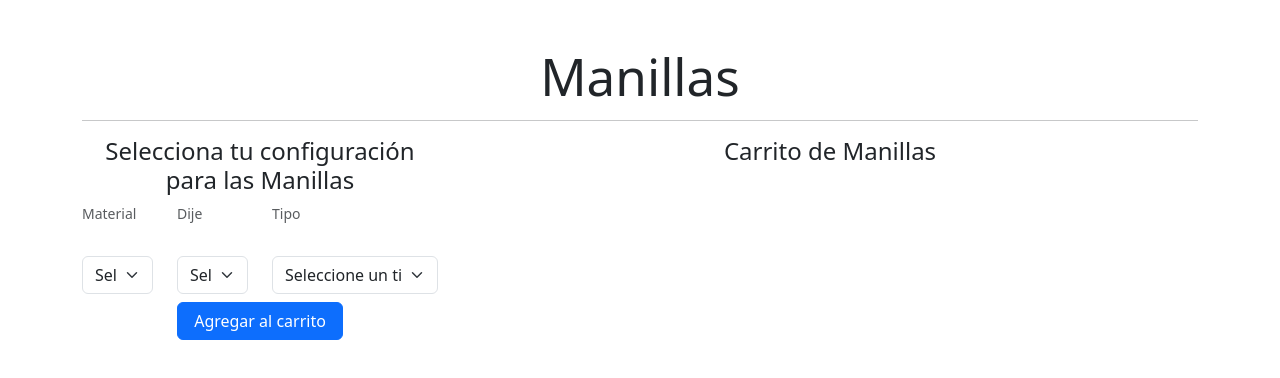
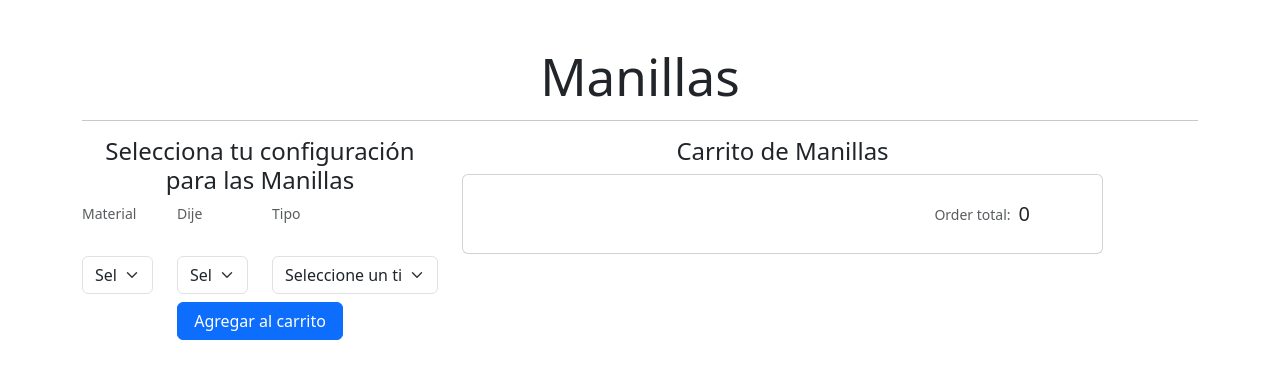
Before and after one commit to zurimokato/react-manilla, a React (Vite) app: page / in a window 1280 px wide. Shown: the top 378 px of the page. Built offline with nearby package versions, Linux system fonts and the light colour scheme.

Commit message:
se agrega el calculo del total del carrito y la funcion para eliminar producto del carrito

```diff
--- a/src/components/Manilla.jsx
+++ b/src/components/Manilla.jsx
@@ -7,6 +7,7 @@ function Manilla() {
     const [tipo, setTipo] = useState("");
     const [dije, setDije] = useState("");
     const [manillas, setManillas] = useState([]);
+    const [totalCarrito, setTotalCarrito] = useState(0);
 
     const addCarrito = async e => {
         e.preventDefault();
@@ -30,7 +31,6 @@ function Manilla() {
         const querySnapshot = await getDocs(q);
         const manis = querySnapshot.docs.map((doc) => ({ ...doc.data(), id: doc.id, cantidad: 1 }));
         agregarManilla(manis[0]);
-        console.log(manillas);
 
 
     }
@@ -42,18 +42,24 @@ function Manilla() {
             setManillas([...manillas]);
         } else {
             setManillas((manillas) => [...manillas, manilla]);
+        }
+    }
 
+    const calcularTotal = () => {
+        return manillas.reduce((total, producto) => total + producto.valor * producto.cantidad, 0);
+    }
+
+    const cambiarCantidad = (e, item) => {
+        console.log(e)
+        item.cantidad = e.target.value;
+        setManillas([...manillas]);
     }
 
 
-
-    }
-
-    const cambiarCantidad=(e, item)=>{
-        console.log(e)
-        item.cantidad =e.target.value;
-        setManillas([...manillas]);
-    }
+    const eliminarDelCarrito = (productoId) => {
+        const carritoActualizado = manillas.filter((p) => p.id !== productoId);
+        setManillas(carritoActualizado);
+      };
 
 
 
@@ -105,15 +111,13 @@ function Manilla() {
 
 
                 </div>
-                <div className="col-8">
+                <div className="col-7">
                     <h4 className="text-center">Carrito de Manillas</h4>
-                    <ul className='list-group'>
+
                     {
                         manillas.map(item => (
 
-                                <li className='list-group-item' key={item.id}>
-
-                                    <div className="card mb-2">
+                            <div className="card mb-2" key={item.id}>
                                 <div className="card-body p-3">
                                     <div className="row align-items-center">
                                         <div className="col-md-1">
@@ -155,7 +159,7 @@ function Manilla() {
                                             <div>
                                                 <p className="small text-muted mb-4 pb-2">Cantidad</p>
                                                 <div className='input-group'>
-                                                            <input className="form-control text-center" type="number" min={1} max={100}  value={item.cantidad} onChange={e=>{cambiarCantidad(e,item)}}/>
+                                                    <input className="form-control text-center" type="number" min={1} max={100} value={item.cantidad} onChange={e => { cambiarCantidad(e, item) }} />
                                                 </div>
 
                                             </div>
@@ -166,24 +170,38 @@ function Manilla() {
                                                 <p className="lead fw-normal mb-0">{item.valor}</p>
                                             </div>
                                         </div>
-                                                <div className="col-md-2 d-flex justify-content-center">
+                                        <div className="col-md-1 d-flex justify-content-center">
                                             <div>
                                                 <p className="small text-muted mb-4 pb-2">Total</p>
                                                 <p className="lead fw-normal mb-0">{item.valor * item.cantidad}</p>
                                             </div>
                                         </div>
+                                        <div className="col-md-1 d-flex justify-content-center">
+                                            <div>
+                                                <button type="button" class="btn btn-outline-danger" onClick={() => eliminarDelCarrito(item.id)}>
+                                                    <svg xmlns="http://www.w3.org/2000/svg" width="16" height="16" fill="currentColor" class="bi bi-trash3" viewBox="0 0 16 16">
+                                                        <path d="M6.5 1h3a.5.5 0 0 1 .5.5v1H6v-1a.5.5 0 0 1 .5-.5ZM11 2.5v-1A1.5 1.5 0 0 0 9.5 0h-3A1.5 1.5 0 0 0 5 1.5v1H2.506a.58.58 0 0 0-.01 0H1.5a.5.5 0 0 0 0 1h.538l.853 10.66A2 2 0 0 0 4.885 16h6.23a2 2 0 0 0 1.994-1.84l.853-10.66h.538a.5.5 0 0 0 0-1h-.995a.59.59 0 0 0-.01 0H11Zm1.958 1-.846 10.58a1 1 0 0 1-.997.92h-6.23a1 1 0 0 1-.997-.92L3.042 3.5h9.916Zm-7.487 1a.5.5 0 0 1 .528.47l.5 8.5a.5.5 0 0 1-.998.06L5 5.03a.5.5 0 0 1 .47-.53Zm5.058 0a.5.5 0 0 1 .47.53l-.5 8.5a.5.5 0 1 1-.998-.06l.5-8.5a.5.5 0 0 1 .528-.47ZM8 4.5a.5.5 0 0 1 .5.5v8.5a.5.5 0 0 1-1 0V5a.5.5 0 0 1 .5-.5Z" />
+                                                    </svg>
+                                                </button>
                                             </div>
                                         </div>
                                     </div>
-                                </li>
+                                </div>
+                            </div>
                         ))
                     }
 
-                    </ul>
-
+                    <div className="card mb-5">
+                        <div className="card-body p-4">
+                            <div className="float-end">
+                                <p className="mb-0 me-5 d-flex align-items-center">
+                                    <span className="small text-muted me-2">Order total:</span> <span
+                                        className="lead fw-normal">{calcularTotal()}</span>
+                                </p>
                             </div>
-
-
+                        </div>
+                    </div>
+                </div>
             </div>
         </div>
     )
```
Lines whose indentation alone changed are shown as unchanged.
